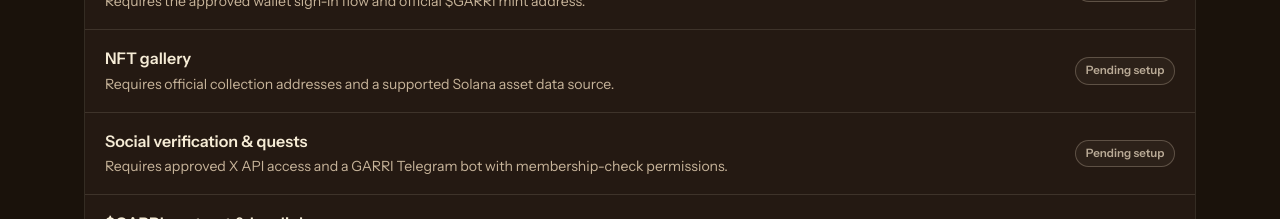
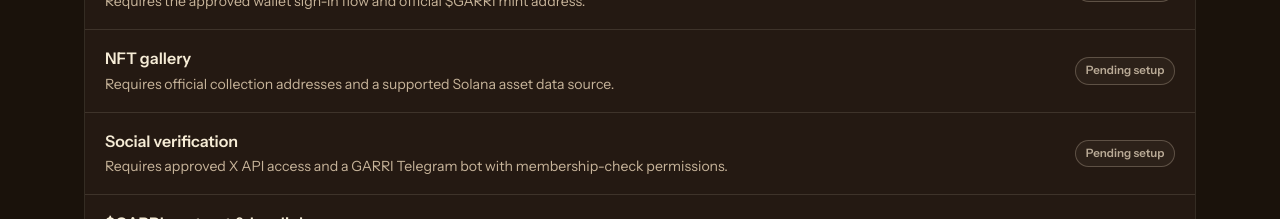
Before and after one commit to Khadija1346/3d-web3-farming-game, a React (Vite) app: page / in a window 1280 px wide. Shown: the part 3360-3579 px from the top of the page. Built offline with nearby package versions, Linux system fonts and the light colour scheme; no server answers.

Commit message:
Update quest integration status and definitions

```diff
--- a/src/fixtures/catalog.ts
+++ b/src/fixtures/catalog.ts
@@ -89,7 +89,7 @@ export const INTEGRATIONS: Integration[] = [
   { name: 'Google / X sign-in', state: 'pending', note: 'Requires approved OAuth client configuration and callback URLs.' },
   { name: 'Solana wallet sign-in & token balance', state: 'pending', note: 'Requires the approved wallet sign-in flow and official $GARRI mint address.' },
   { name: 'NFT gallery', state: 'pending', note: 'Requires official collection addresses and a supported Solana asset data source.' },
-  { name: 'Social verification & quests', state: 'pending', note: 'Requires approved X API access and a GARRI Telegram bot with membership-check permissions.' },
+  { name: 'Social verification', state: 'pending', note: 'Requires approved X API access and a GARRI Telegram bot with membership-check permissions.' },
   { name: '$GARRI contract & buy link', state: 'pending', note: 'Requires the team-confirmed official mint address and Pump.fun URL.' },
   { name: 'Real $GARRI rewards & withdrawals', state: 'pending', note: 'Requires approved tokenomics, payout contract, eligibility rules, security review and operational controls.' },
 ]
```
